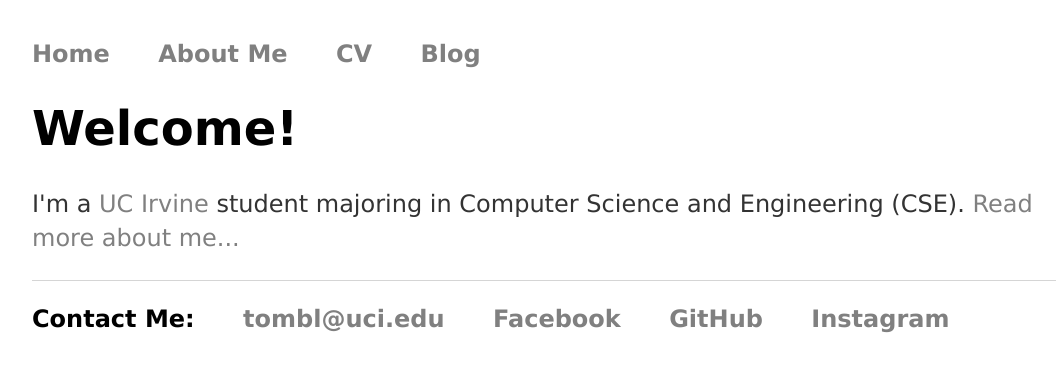
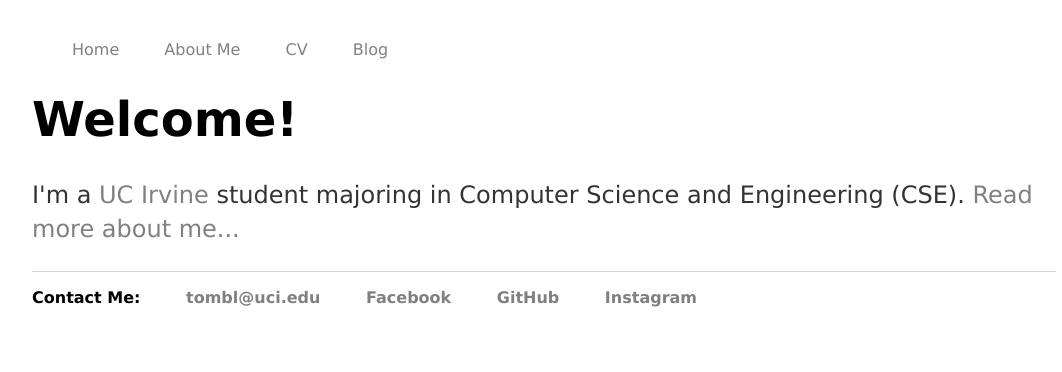
Before and after one commit to BTx123/BTx123.github.io, a Jekyll site: the page built from index.html, in a window 1280 px wide. Shown: the top 372 px of the page, without its empty margins (96-1158 px from the left). Built offline with Jekyll 4.4.1, drawn with Linux system fonts in a browser that asks for light colours.

Commit message:
Update header and footer styling

```diff
--- a/css/main.css
+++ b/css/main.css
@@ -7,11 +7,18 @@
     width: 80%;        /* fill only 80% of age width */
 }
 
-nav ul, footer ul { /* remove bullets and bold header and footer */
+nav ul, { /* remove bullets and bold header */
     padding: 0px;
     list-style: none;
     font-weight: bold;
     font-size: x-large;
+}
+
+footer ul { /* remove bullets and bold footer */
+    padding: 0px;
+    list-style: none;
+    font-weight: bold;
+    font-size: medium;
 }
 
 nav ul li, footer ul li {
```
